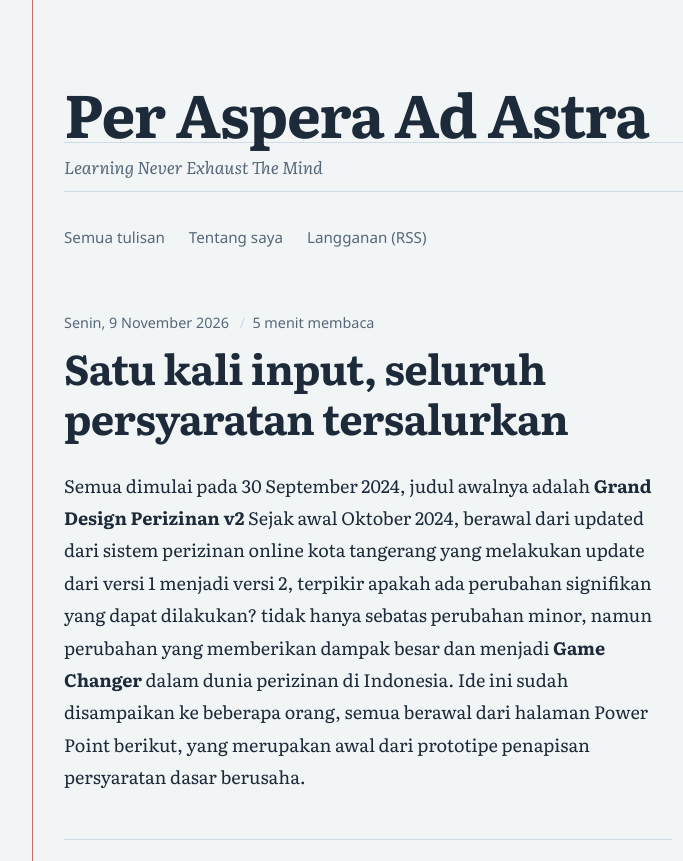
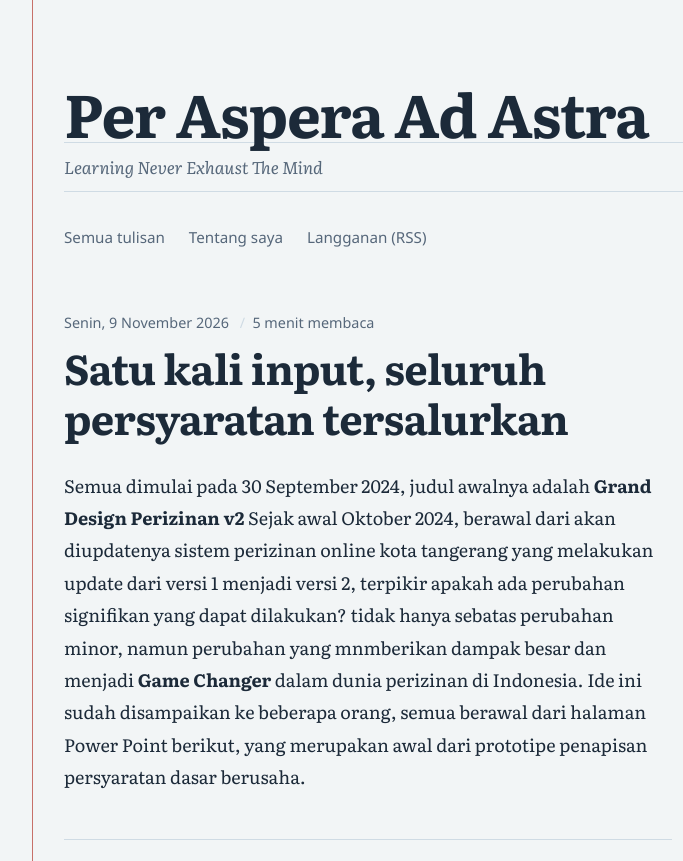
Before and after one commit to yudhiaprabowo-hue/yudhiaprabowo-hue.github.io, a Jekyll site: the page built from _posts/2026-11-09-catatan-membangun-website-penapisan-perizinan.md, in a window 1280 px wide and 900 px high, cut to the strip 0-861 px from the top of the window. Shown: the whole strip, without its empty margins (316-999 px from the left). Built offline with Jekyll 4.4.1, drawn with Linux system fonts in a browser that asks for light colours; some web fonts are replaced.

Commit message:
Update 2026-11-09-catatan-membangun-website-penapisan-perizinan.md

```diff
--- a/_posts/2026-11-09-catatan-membangun-website-penapisan-perizinan.md
+++ b/_posts/2026-11-09-catatan-membangun-website-penapisan-perizinan.md
@@ -6,7 +6,7 @@ image: /assets/gambar/beranda.jpg
 tags: [belajar, teknologi, perizinan]
 ---
 
-Semua dimulai pada 30 September 2024, judul awalnya adalah **Grand Design Perizinan v2** Sejak awal Oktober 2024, berawal dari updated dari sistem perizinan online kota tangerang yang melakukan update dari versi 1 menjadi versi 2, terpikir apakah ada perubahan signifikan yang dapat dilakukan? tidak hanya sebatas perubahan minor, namun perubahan yang memberikan dampak besar dan menjadi **Game Changer** dalam dunia perizinan di Indonesia. Ide ini sudah disampaikan ke beberapa orang, semua berawal dari halaman Power Point berikut, yang merupakan awal dari prototipe penapisan persyaratan dasar berusaha.
+Semua dimulai pada 30 September 2024, judul awalnya adalah **Grand Design Perizinan v2** Sejak awal Oktober 2024, berawal dari akan diupdatenya sistem perizinan online kota tangerang yang melakukan update dari versi 1 menjadi versi 2, terpikir apakah ada perubahan signifikan yang dapat dilakukan? tidak hanya sebatas perubahan minor, namun perubahan yang mnmberikan dampak besar dan menjadi **Game Changer** dalam dunia perizinan di Indonesia. Ide ini sudah disampaikan ke beberapa orang, semua berawal dari halaman Power Point berikut, yang merupakan awal dari prototipe penapisan persyaratan dasar berusaha.
 
 <!--lanjut-->
 ---
```
